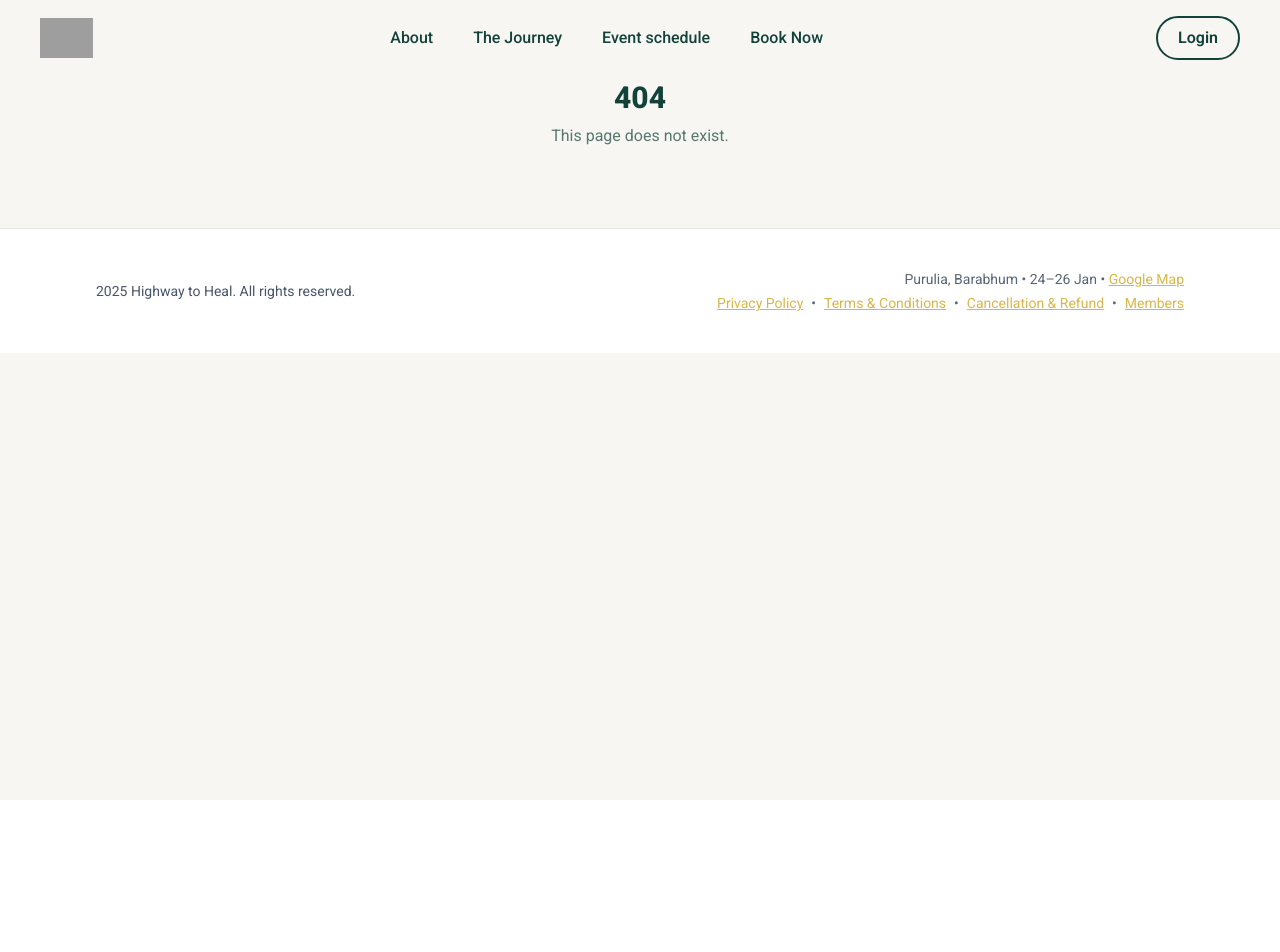
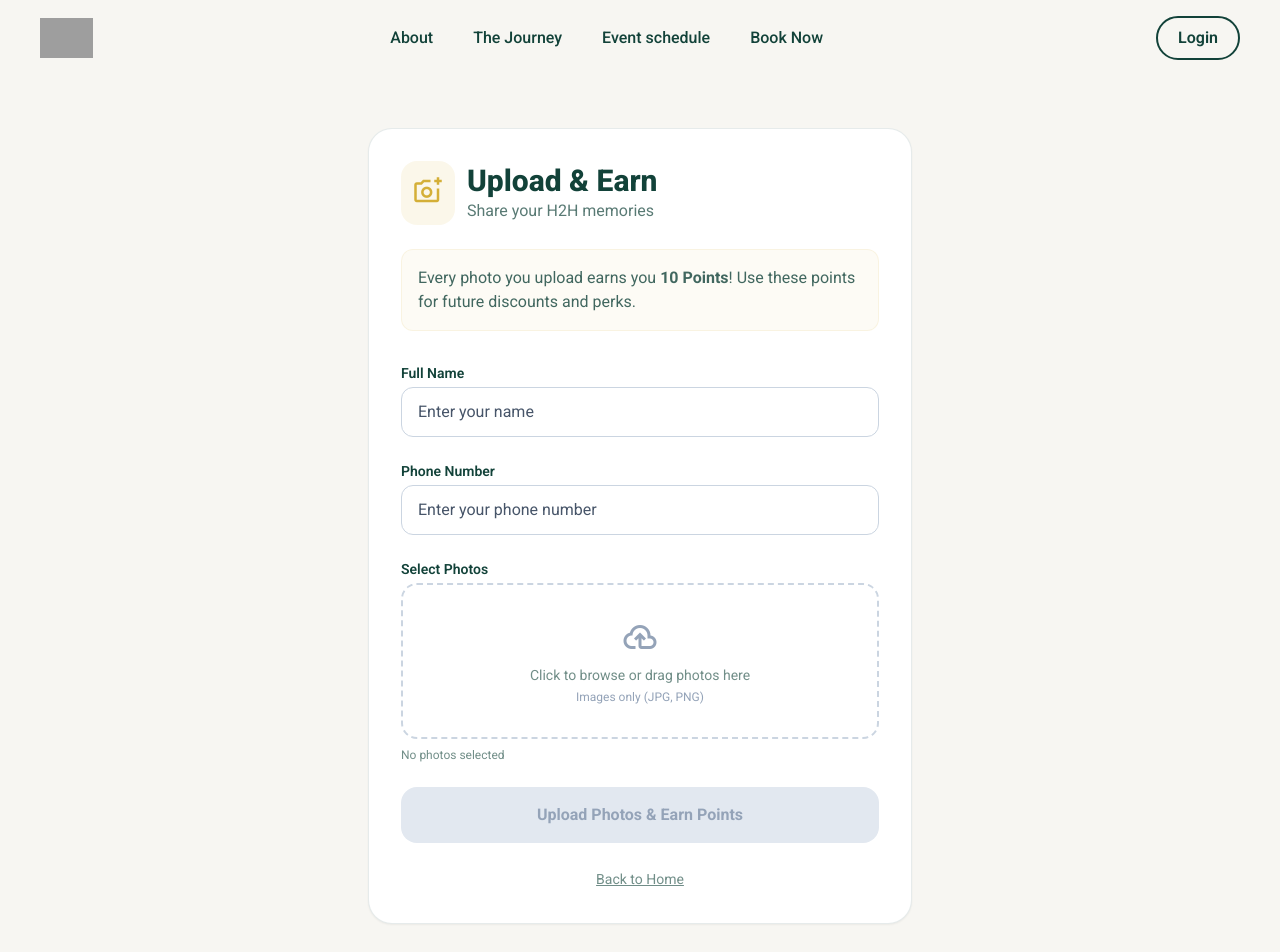
Before and after one commit to igniis-tech/h2h-frontend-new, a React (Vite) app: page /upload-photos in a window 1280 px wide. Shown: the top 952 px of the page. Before the commit the page ends 800 px from the top, so only its background shows below. Built offline with nearby package versions, Linux system fonts and the light colour scheme; no server answers; grey boxes are pictures that could not be loaded.

Commit message:
updated photo

```diff
--- a/public/env.js
+++ b/public/env.js
@@ -1,4 +1,4 @@
 window._env_ = {
-  BACKEND_URL: "https://h2h-backend-vpk9.vercel.app/",
+  BACKEND_URL: "http://127.0.0.1:8000/",
   ENABLE_AUTH: true
 };
--- a/src/main.jsx
+++ b/src/main.jsx
@@ -18,6 +18,7 @@ import Refund from "./pages/Refund";
 import Members from "./pages/Members";
 import Terms from "./pages/Terms";
 import PackageDetails from "./pages/PackageDetails";
+import PhotoUpload from "./pages/PhotoUpload";
 import { AuthProvider } from "./context/AuthContext";
 
 function Layout({ children }) {
@@ -41,6 +42,7 @@ function App() {
           <Route path="/login" element={<Layout><Login /></Layout>} />
           <Route path="/members" element={<Layout><Members /></Layout>} />
           <Route path="/packages/:id" element={<Layout><PackageDetails /></Layout>} />
+          <Route path="/upload-photos" element={<Layout><PhotoUpload /></Layout>} />
 
           {/* Legal */}
           <Route path="/terms" element={<Layout><Terms /></Layout>} />
--- /dev/null
+++ b/src/pages/PhotoUpload.jsx
@@ -0,0 +1,179 @@
+import { useState } from 'react'
+import { Link } from 'react-router-dom'
+import { api } from '../api/client'
+
+const inputCls =
+    'w-full rounded-xl bg-white border border-slate-300 text-black ' +
+    'placeholder:text-slate-600 px-4 py-3 outline-none focus:ring-2 focus:ring-primary'
+const labelCls = 'block text-sm text-forest mb-1 font-semibold'
+
+export default function PhotoUpload() {
+    const [fullName, setFullName] = useState('')
+    const [phone, setPhone] = useState('')
+    const [photos, setPhotos] = useState([])
+    const [loading, setLoading] = useState(false)
+    const [message, setMessage] = useState(null)
+    const [error, setError] = useState(null)
+
+    const handleFileChange = (e) => {
+        setPhotos(Array.from(e.target.files))
+    }
+
+    const handleSubmit = async (e) => {
+        e.preventDefault()
+        setLoading(true)
+        setMessage(null)
+        setError(null)
+
+        const formData = new FormData()
+        formData.append('full_name', fullName)
+        formData.append('phone_number', phone)
+        photos.forEach((photo) => {
+            formData.append('photos', photo)
+        })
+
+        try {
+            // Using the generic post helper from our client
+            const data = await api.post('/guest-photo-upload/', formData)
+
+            setMessage({
+                text: data.message,
+                points: data.points_earned
+            })
+            setFullName('')
+            setPhone('')
+            setPhotos([])
+
+        } catch (err) {
+            setError(err.message || 'Something went wrong. Please try again.')
+        } finally {
+            setLoading(false)
+        }
+    }
+
+    return (
+        <div className="pt-28 md:pt-32 pb-12 bg-offwhite min-h-screen">
+            <div className="mx-auto max-w-xl px-4">
+                <div className="bg-white rounded-3xl border border-forest/10 p-8 shadow-sm">
+                    <div className="flex items-center gap-3 mb-6">
+                        <div className="bg-primary/10 p-3 rounded-2xl">
+                            <span className="material-symbols-outlined text-primary text-3xl">add_a_photo</span>
+                        </div>
+                        <div>
+                            <h1 className="text-3xl font-extrabold text-forest">Upload & Earn</h1>
+                            <p className="text-forest/70">Share your H2H memories</p>
+                        </div>
+                    </div>
+
+                    <p className="text-forest/80 mb-8 bg-primary/5 p-4 rounded-xl border border-primary/10">
+                        Every photo you upload earns you <b>10 Points</b>! Use these points for future discounts and perks.
+                    </p>
+
+                    <form onSubmit={handleSubmit} className="space-y-6">
+                        <div>
+                            <label className={labelCls}>Full Name</label>
+                            <input
+                                type="text"
+                                value={fullName}
+                                onChange={(e) => setFullName(e.target.value)}
+                                className={inputCls}
+                                placeholder="Enter your name"
+                                required
+                            />
+                        </div>
+
+                        <div>
+                            <label className={labelCls}>Phone Number</label>
+                            <input
+                                type="tel"
+                                value={phone}
+                                onChange={(e) => setPhone(e.target.value)}
+                                className={inputCls}
+                                placeholder="Enter your phone number"
+                                required
+                            />
+                        </div>
+
+                        <div>
+                            <label className={labelCls}>Select Photos</label>
+                            <div className="relative group">
+                                <input
+                                    type="file"
+                                    multiple
+                                    accept="image/*"
+                                    onChange={handleFileChange}
+                                    className="absolute inset-0 w-full h-full opacity-0 cursor-pointer z-10"
+                                    required
+                                />
+                                <div className="border-2 border-dashed border-slate-300 rounded-2xl p-8 text-center group-hover:border-primary transition-colors">
+                                    <span className="material-symbols-outlined text-slate-400 text-4xl mb-2 group-hover:text-primary">cloud_upload</span>
+                                    <p className="text-sm text-forest/60">Click to browse or drag photos here</p>
+                                    <p className="text-xs text-slate-400 mt-1">Images only (JPG, PNG)</p>
+                                </div>
+                            </div>
+                            <p className="mt-2 text-xs text-forest/60">
+                                {photos.length > 0 ? (
+                                    <span className="text-primary font-bold">{photos.length} photos selected</span>
+                                ) : (
+                                    'No photos selected'
+                                )}
+                            </p>
+                        </div>
+
+                        {photos.length > 0 && (
+                            <div className="p-4 bg-emerald-50 rounded-xl border border-emerald-200 flex items-center justify-between">
+                                <span className="text-sm font-bold text-emerald-700">Earnings for this upload:</span>
+                                <span className="text-xl font-black text-emerald-700">{photos.length * 10} Points</span>
+                            </div>
+                        )}
+
+                        {error && (
+                            <div className="p-4 bg-rose-50 border border-rose-200 text-rose-700 rounded-xl text-sm flex items-center gap-2">
+                                <span className="material-symbols-outlined text-lg">error</span>
+                                {error}
+                            </div>
+                        )}
+
+                        {message && (
+                            <div className="p-6 bg-emerald-100 border border-emerald-200 text-emerald-800 rounded-2xl shadow-inner animate-in fade-in zoom-in duration-300">
+                                <div className="flex items-center gap-3 mb-2">
+                                    <span className="material-symbols-outlined text-emerald-600 text-2xl font-bold">check_circle</span>
+                                    <h3 className="font-bold text-lg">Upload Successful!</h3>
+                                </div>
+                                <p className="text-sm opacity-90">{message.text}</p>
+                                <div className="mt-4 pt-4 border-t border-emerald-200 flex justify-between items-center">
+                                    <span className="text-sm">Total Points Earned:</span>
+                                    <span className="text-2xl font-black">{message.points} 🎉</span>
+                                </div>
+                            </div>
+                        )}
+
+                        <button
+                            type="submit"
+                            disabled={loading || !fullName || !phone || photos.length === 0}
+                            className={`w-full py-4 rounded-2xl font-bold transition-all flex items-center justify-center gap-2 ${loading || !fullName || !phone || photos.length === 0
+                                    ? 'bg-slate-200 text-slate-400 cursor-not-allowed'
+                                    : 'bg-primary text-white hover:opacity-90 shadow-lg shadow-primary/20 hover:-translate-y-0.5'
+                                }`}
+                        >
+                            {loading ? (
+                                <>
+                                    <div className="w-5 h-5 border-2 border-white/30 border-t-white rounded-full animate-spin" />
+                                    Uploading...
+                                </>
+                            ) : (
+                                'Upload Photos & Earn Points'
+                            )}
+                        </button>
+
+                        <div className="text-center">
+                            <Link to="/" className="text-forest/60 hover:text-primary text-sm underline transition-colors">
+                                Back to Home
+                            </Link>
+                        </div>
+                    </form>
+                </div>
+            </div>
+        </div>
+    )
+}
```
